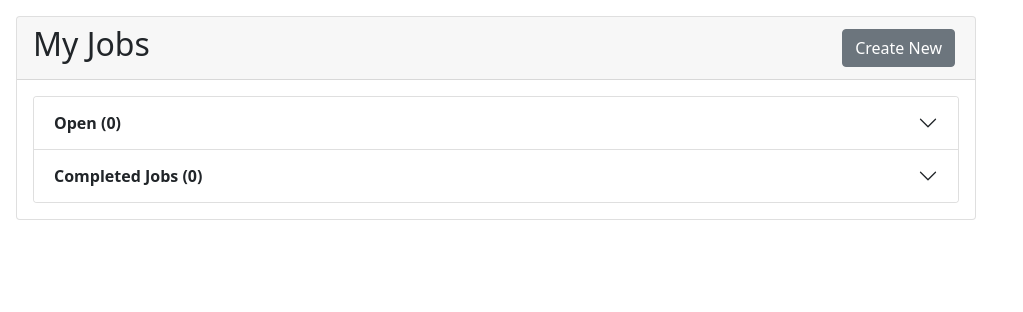
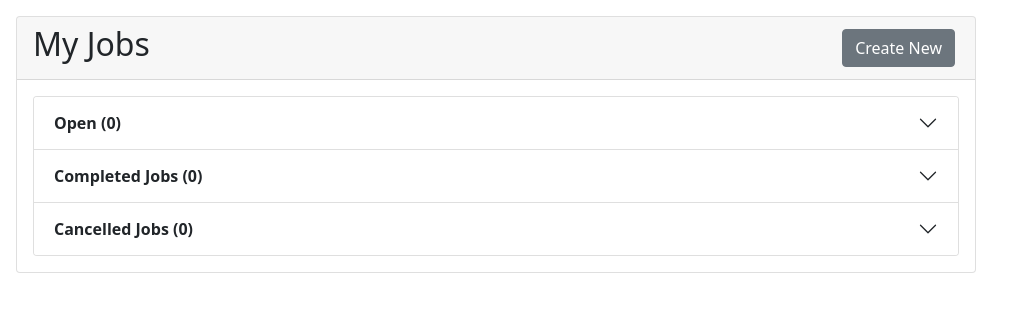
Before and after one commit to hagen-larsen-hl/3MusketeersAndARifleman, a Django app: page /jobs/view/ in a window 1280 px wide. Shown: the part 62-374 px from the top of the page, without its empty margins (0-1023 px from the left). Run offline with Django 4.2, Linux system fonts and the light colour scheme; the visitor is signed in with stand-in values (Sample User, id 1); data that the repository does not hold is empty.

Commit message:
Created functionality for bids to be accepted and for jobs to be cancelled.

```diff
--- a/hustle/jobs/forms.py
+++ b/hustle/jobs/forms.py
@@ -5,7 +5,7 @@ from .models import Job, Bid
 class NewJobForm(forms.ModelForm):
     class Meta:
         model = Job
-        fields = ("time_estimate", "zip_code", "accepted_bid", "completion_window_start", "completion_window_end", "type")
+        fields = ("time_estimate", "zip_code", "completion_window_start", "completion_window_end", "type")
 
 
 class NewJobBidForm(forms.ModelForm):
--- a/hustle/jobs/models.py
+++ b/hustle/jobs/models.py
@@ -20,10 +20,12 @@ class Job(models.Model):
     completion_window_end = models.DateField(name="completion_window_end")
     type = models.ForeignKey(JobType, on_delete=models.CASCADE)
     claimed_user = models.ForeignKey(User, on_delete=models.CASCADE, related_name="claimed_user", null=True)
+    cancelled = models.BooleanField(name="cancelled", default=False)
 
+    def request_from_owner(self, request):
+        return True
+        # return customer == request.user
 
-    def request_from_owner(request):
-        return customer == request.user
 
 class Bid(models.Model):
     bid = models.DecimalField(max_digits=100, decimal_places=2)
--- a/hustle/jobs/templates/jobs/view_all.html
+++ b/hustle/jobs/templates/jobs/view_all.html
@@ -68,6 +68,34 @@
               </div>
             </div>
           </div>
+            <div class="accordion-item">
+                <h2 class="accordion-header" id="cancelled_jobs_section_header">
+                  <button class="accordion-button collapsed" type="button" data-bs-toggle="collapse" data-bs-target="#cancelled_jobs_section" aria-expanded="false" aria-controls="cancelled_jobs_section">
+                    <strong>Cancelled Jobs ({{ cancelled_jobs.count }})</strong>
+                  </button>
+                </h2>
+                <div id="cancelled_jobs_section" class="accordion-collapse collapse" aria-labelledby="cancelled_jobs_section_header">
+                  <div class="accordion-body">
+                    <div class="row row-cols-1 row-cols-md-3 g-4">
+                      {% for job in cancelled_jobs %}
+                        <div class="col">
+                        <div class="card m-1">
+                          <div class="card-header">
+                              <h5 class="my-2" style="float: left">Job #{{ job.id }}</h5>
+                              <a class="btn btn-secondary m-1" style="float: right" href="{{ url }}/jobs/view/{{ job.id }}">View</a>
+                          </div>
+                          <div class="card-body">
+                               <p id="type{{ job.id }}"><strong>Type:</strong> {{ job.type }}</p>
+                               <p id="time_estimate{{ job.id }}"><strong>Time Estimate:</strong> {{ job.time_estimate }}</p>
+                               <p id="bid{{ job.id }}"><strong>Bid:</strong> {{ job.bid }}</p>
+                          </div>
+                        </div>
+                      </div>
+                      {% endfor %}
+                    </div>
+                  </div>
+                </div>
+              </div>
         </div>
     </div>
 </div>
--- a/hustle/jobs/urls.py
+++ b/hustle/jobs/urls.py
@@ -9,4 +9,6 @@ urlpatterns = [
     path("view/", views.view, name="view"),
     path("update/<int:job_id>", views.update_job_request, name="update"),
     path("view/<int:job_id>", views.view_job, name="view job"),
+    path("accept_bid/<int:job_id>/<int:bid_id>", views.accept_bid, name="accept bid"),
+    path("cancel_job/<int:job_id>", views.cancel_job, name="cancel job"),
 ]
--- a/hustle/jobs/views.py
+++ b/hustle/jobs/views.py
@@ -26,9 +26,10 @@ def create_job_request(request):
 
 @user_is_authenticated()
 def view(request):
-    open_jobs = Job.objects.filter(customer=request.user, complete=False)
-    completed_jobs = Job.objects.filter(customer=request.user, complete=True)
-    return render(request=request, template_name="jobs/view_all.html", context={"open_jobs": open_jobs, "completed_jobs": completed_jobs})
+    open_jobs = Job.objects.filter(customer=request.user, complete=False, cancelled=False)
+    completed_jobs = Job.objects.filter(customer=request.user, complete=True, cancelled=False)
+    cancelled_jobs = Job.objects.filter(customer=request.user, cancelled=True)
+    return render(request=request, template_name="jobs/view_all.html", context={"open_jobs": open_jobs, "completed_jobs": completed_jobs, "cancelled_jobs": cancelled_jobs})
 
 
 @user_is_authenticated()
@@ -50,7 +51,7 @@ def update_job_request(request, job_id):
             job.id = job_id
             job.save()
             messages.success(request, "Job submitted successfully.")
-            return redirect("jobs:view")
+            return redirect("jobs:view job", job_id)
         messages.error(request, errors)
         messages.error(request, "There was invalid information in your job form. Please review and try again.")
     form = NewJobForm(instance=job)
@@ -85,3 +86,29 @@ def view_job(request, job_id):
 def view_all_jobs(request):
     jobs = Job.objects.all()
     return render(request=request, template_name='jobs/view_every_job.html', context={"jobs": jobs})
+
+@user_is_authenticated()
+def accept_bid(request, job_id, bid_id):
+    try:
+        job = Job.objects.get(pk=job_id)
+    except Job.DoesNotExist:
+        return redirect("jobs:view")
+    if request.method == "POST":
+        bids = [bid for bid in Bid.objects.filter(selected_job_id=job_id) if bid.id == bid_id]
+        if not bids:
+            return redirect("jobs:view")
+        else:
+            job.accepted_bid_id = bid_id
+            job.save()
+        return redirect("jobs:view job", job_id)
+
+@user_is_authenticated()
+def cancel_job(request, job_id):
+    try:
+        job = Job.objects.get(pk=job_id)
+    except Job.DoesNotExist:
+        return redirect("jobs:view")
+    if request.method == "POST":
+        job.cancelled = True
+        job.save()
+        return redirect("jobs:view")
```
Also changed, not shown: hustle/jobs/templates/jobs/view_job.html (+16 -4 lines).
